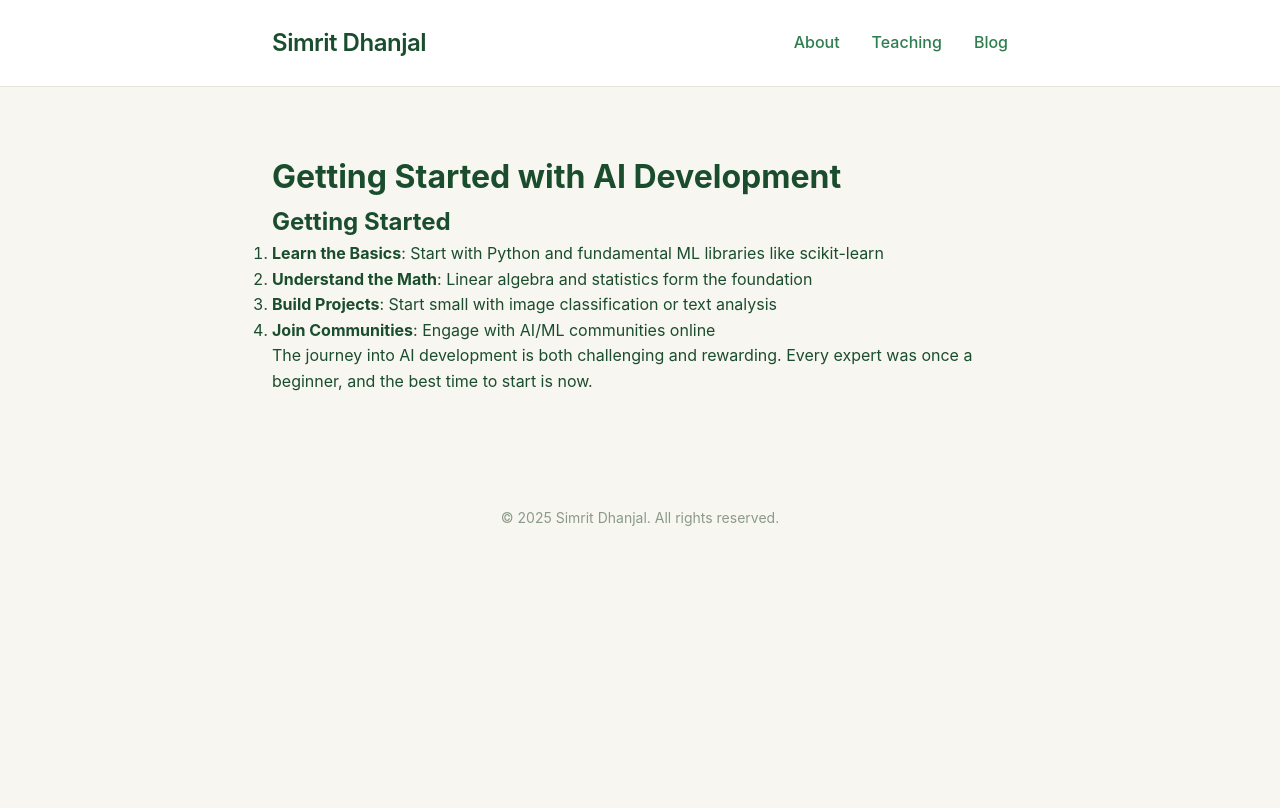
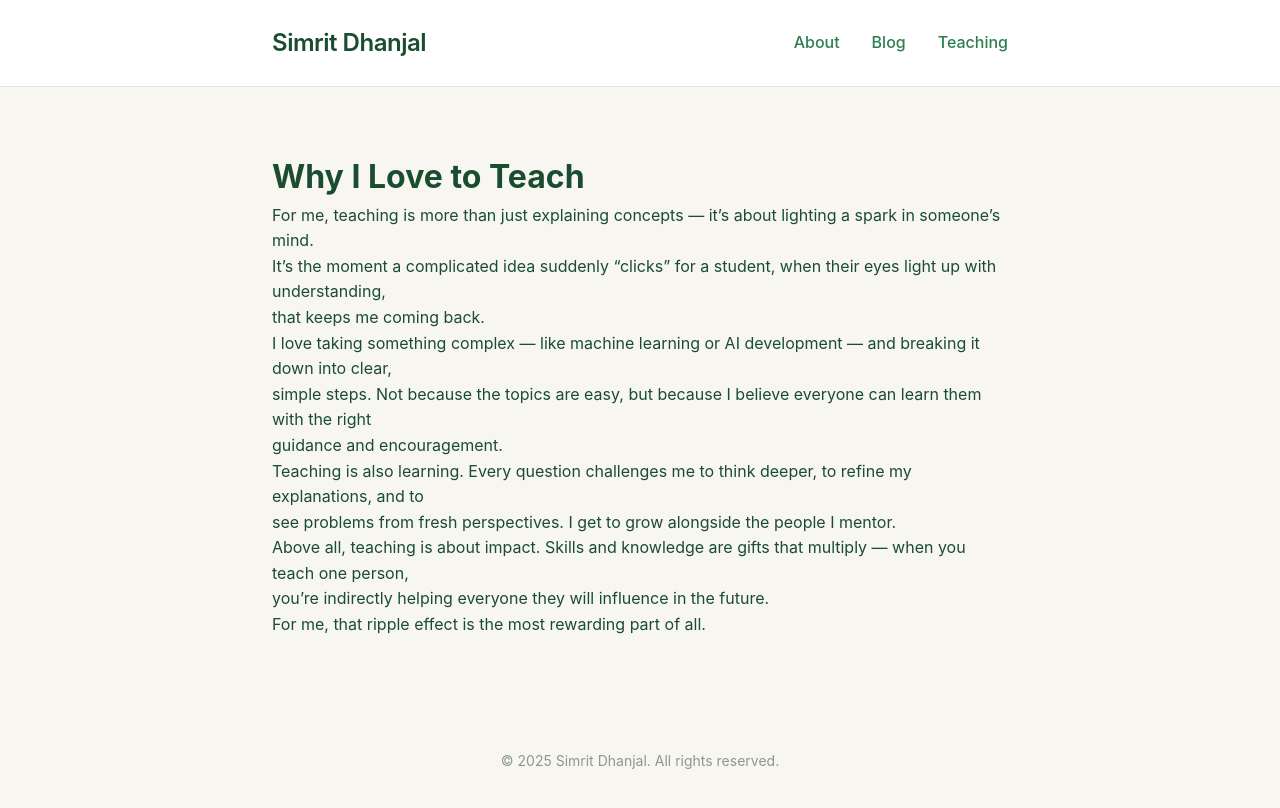
Before and after one commit to simritdhanjal/simritdhanjal.github.io, a Jekyll site: the page built from _posts/2025-01-15-getting-started-with-ai.md, in a window 1280 px wide. Shown: the top 808 px of the page. Built offline with Jekyll 4.4.1, drawn with Linux system fonts in a browser that asks for light colours.

Commit message:
switch blog and teaching

```diff
--- a/_includes/header.html
+++ b/_includes/header.html
@@ -6,8 +6,8 @@
       </div>
       <ul class="nav-links">
         <li><a href="/">About</a></li>
+        <li><a href="/blog.html">Blog</a></li>
         <li><a href="/teaching.html">Teaching</a></li>
-        <li><a href="/blog.html">Blog</a></li>
       </ul>
     </div>
   </nav>
--- a/_posts/2025-01-15-getting-started-with-ai.md
+++ b/_posts/2025-01-15-getting-started-with-ai.md
@@ -1,17 +1,24 @@
 ---
 layout: default
-title: "Getting Started with AI Development"
+title: "Why I Love to Teach"
 date: 2025-01-15
-excerpt: "A beginner's guide to diving into artificial intelligence and machine learning projects."
+excerpt: "Reflections on the joy and impact of sharing knowledge."
 ---
 
-# Getting Started with AI Development
+# Why I Love to Teach
 
-## Getting Started
+For me, teaching is more than just explaining concepts — it’s about lighting a spark in someone’s mind.
+It’s the moment a complicated idea suddenly “clicks” for a student, when their eyes light up with understanding,
+that keeps me coming back.
 
-1. **Learn the Basics**: Start with Python and fundamental ML libraries like scikit-learn
-2. **Understand the Math**: Linear algebra and statistics form the foundation
-3. **Build Projects**: Start small with image classification or text analysis
-4. **Join Communities**: Engage with AI/ML communities online
+I love taking something complex — like machine learning or AI development — and breaking it down into clear,
+simple steps. Not because the topics are easy, but because I believe everyone can learn them with the right
+guidance and encouragement.
 
-The journey into AI development is both challenging and rewarding. Every expert was once a beginner, and the best time to start is now.
+Teaching is also learning. Every question challenges me to think deeper, to refine my explanations, and to
+see problems from fresh perspectives. I get to grow alongside the people I mentor.
+
+Above all, teaching is about impact. Skills and knowledge are gifts that multiply — when you teach one person,
+you’re indirectly helping everyone they will influence in the future.
+
+For me, that ripple effect is the most rewarding part of all.
```
Also changed, not shown: _posts/2025-01-10-web-development-trends.md (deleted, +0 -21 lines).
